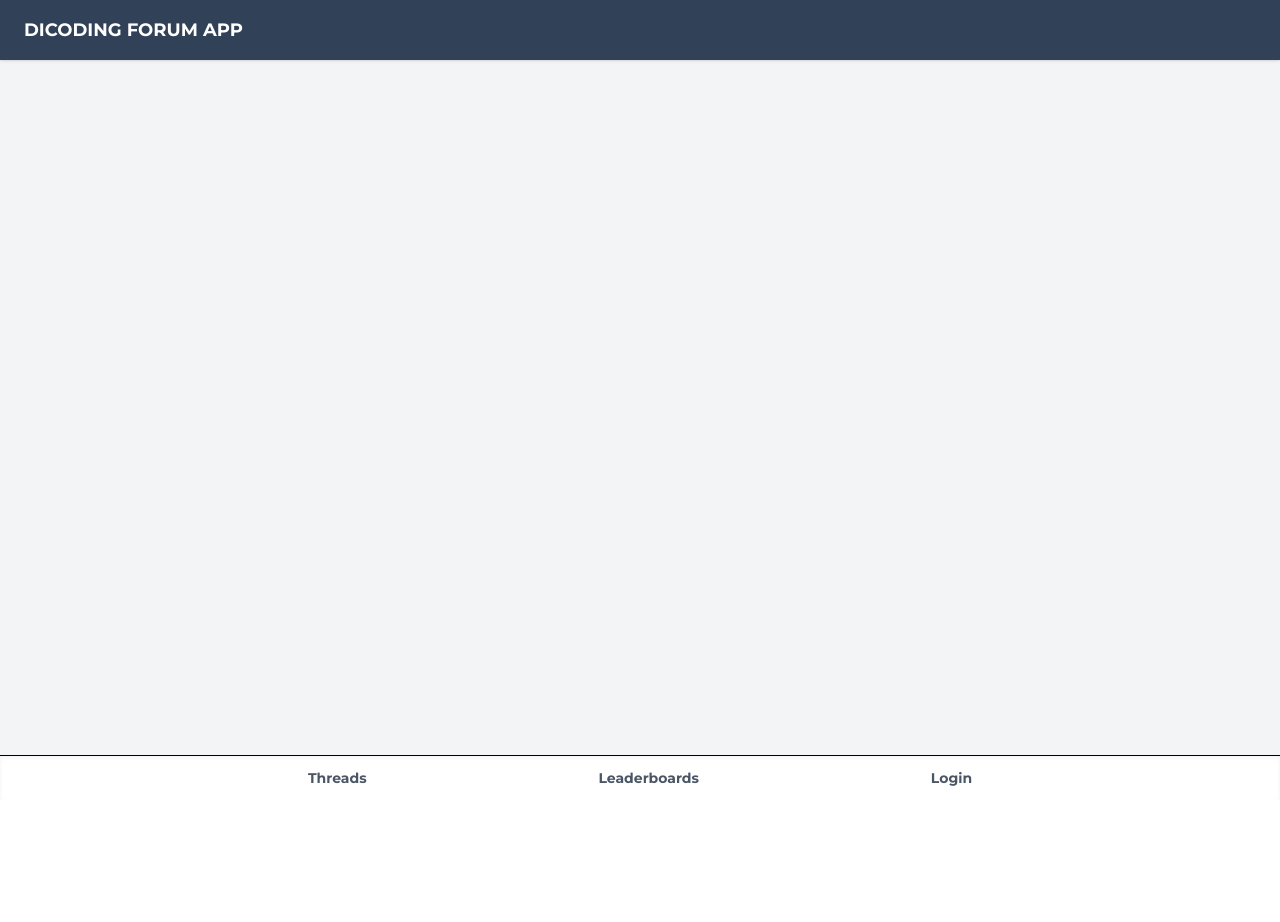
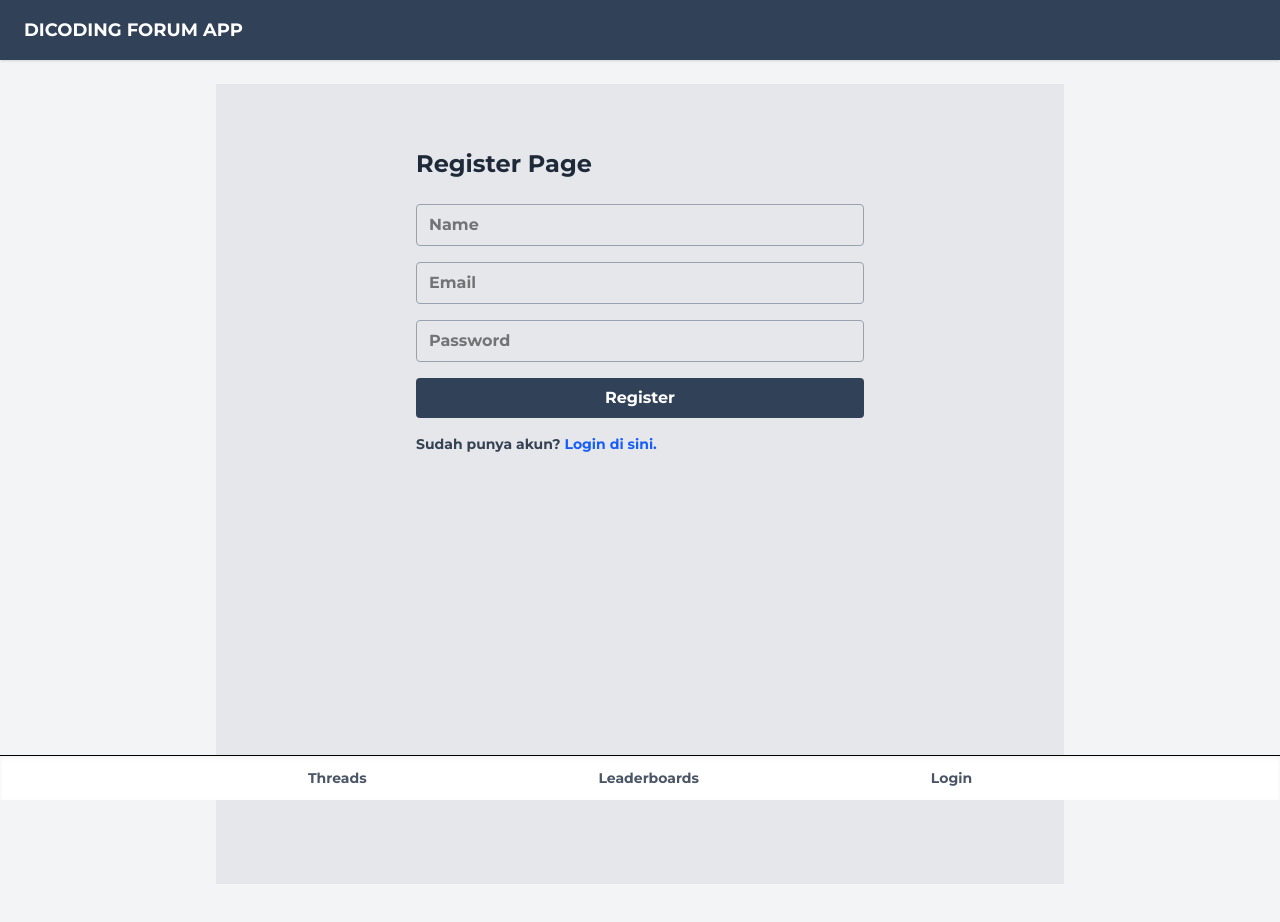
Before and after one commit to ZDHAN-Maker/-ThreadNews, a React (Vite) app: page /register in a window 1280 px wide. Shown: the top 922 px of the page. Before the commit the page ends 800 px from the top, so only its background shows below. Built offline with nearby package versions, Linux system fonts and the light colour scheme; a web font is replaced by a local one.

Commit message:
memperbaiki auth

```diff
--- a/src/App.jsx
+++ b/src/App.jsx
@@ -2,6 +2,7 @@ import { Routes, Route } from 'react-router-dom';
 import AppLayout from './components/AppLayout';
 import HomePage from './pages/HomePage';
 import LeaderboardPage from './pages/LeaderboardPage';
+import RegisterPage from './pages/RegisterPage';
 import LoginPage from './pages/LoginPage';
 
 function App() {
@@ -11,6 +12,7 @@ function App() {
         <Route path="/" element={<HomePage />} />
         <Route path="/leaderboards" element={<LeaderboardPage />} />
         <Route path="/login" element={<LoginPage />} />
+        <Route path="/register" element={<RegisterPage />} />
       </Routes>
     </AppLayout>
   );
--- a/src/features/auth/authThunk.js
+++ b/src/features/auth/authThunk.js
@@ -1,9 +1,11 @@
-import api from '../../services/api';
-import { setLoading, setToken, setUser, setError } from './authSlice';
-import { logout } from './authSlice';
+import api from "../../services/api";
+import { setLoading, setToken, setUser, setError } from "./authSlice";
+import { logout } from "./authSlice";
 
 export const registerUser = (payload) => async (dispatch) => {
   dispatch(setLoading(true));
+  dispatch(setError(null));
+
   try {
     await api.register(payload);
   } catch (error) {
@@ -14,11 +16,23 @@ export const registerUser = (payload) => async (dispatch) => {
   }
 };
 
-export const loginUser = ({ email, password }) => async (dispatch) => {
+export const loginUser =
+  ({ email, password }) =>
+  async (dispatch) => {
     dispatch(setLoading(true));
+    dispatch(setError(null));
+
     try {
-    const { token } = await api.login({ email, password });
-    localStorage.setItem('token', token);
+      const response = await api.login({ email, password });
+
+      // Ambil accessToken dari response API
+      const token = response.data?.data?.accessToken;
+
+      if (!token) {
+        throw new Error("Token tidak ditemukan");
+      }
+
+      localStorage.setItem("token", token);
       dispatch(setToken(token));
 
       const user = await api.getOwnProfile(token);
--- a/src/pages/LoginPage.jsx
+++ b/src/pages/LoginPage.jsx
@@ -1,6 +1,6 @@
 import { useState } from 'react';
 import { useDispatch, useSelector } from 'react-redux';
-import { useNavigate } from 'react-router-dom';
+import { useNavigate, Link } from 'react-router-dom';
 import { loginUser } from '../features/auth/authThunk';
 
 function LoginPage() {
@@ -22,16 +22,27 @@ function LoginPage() {
   };
 
   return (
-    <div>
-      <h2>Login</h2>
+    <div className="min-h-screen bg-gray-200 flex items-start justify-center pt-16">
+      <div className="w-full max-w-md">
 
-      {error && <p>{error}</p>}
-      {isLoading && <p>Loading...</p>}
+        <h2 className="text-2xl font-semibold mb-6 text-gray-800">
+          Login
+        </h2>
 
-      <form onSubmit={handleSubmit}>
+        {error && (
+          <p className="text-red-500 text-sm mb-3">{error}</p>
+        )}
+
+        {isLoading && (
+          <p className="text-gray-500 text-sm mb-3">Loading...</p>
+        )}
+
+        <form onSubmit={handleSubmit} className="space-y-4">
+
           <input
             type="email"
             placeholder="Email"
+            className="w-full px-3 py-2 border border-gray-400 rounded-sm focus:outline-none focus:ring-1 focus:ring-slate-600"
             value={email}
             onChange={(e) => setEmail(e.target.value)}
             required
@@ -40,15 +51,33 @@ function LoginPage() {
           <input
             type="password"
             placeholder="Password"
+            className="w-full px-3 py-2 border border-gray-400 rounded-sm focus:outline-none focus:ring-1 focus:ring-slate-600"
             value={password}
             onChange={(e) => setPassword(e.target.value)}
             required
           />
 
-        <button type="submit" disabled={isLoading}>
+          <button
+            type="submit"
+            disabled={isLoading}
+            className="w-full bg-slate-700 text-white py-2 rounded-sm hover:bg-slate-800 transition"
+          >
             Login
           </button>
+
         </form>
+
+        <p className="mt-4 text-sm text-gray-700">
+          Belum punya akun?{' '}
+          <Link
+            to="/register"
+            className="text-blue-600 hover:underline"
+          >
+            Daftar di sini.
+          </Link>
+        </p>
+
+      </div>
     </div>
   );
 }
--- a/src/pages/RegisterPage.jsx
+++ b/src/pages/RegisterPage.jsx
@@ -1,6 +1,6 @@
 import { useState } from 'react';
 import { useDispatch, useSelector } from 'react-redux';
-import { useNavigate } from 'react-router-dom';
+import { useNavigate, Link } from 'react-router-dom';
 import { registerUser } from '../features/auth/authThunk';
 
 function RegisterPage() {
@@ -23,16 +23,27 @@ function RegisterPage() {
   };
 
   return (
-    <div>
-      <h2>Register</h2>
+    <div className="min-h-screen bg-gray-200 flex items-start justify-center pt-16">
+      <div className="w-full max-w-md">
 
-      {error && <p>{error}</p>}
-      {isLoading && <p>Loading...</p>}
+        <h2 className="text-2xl font-semibold mb-6 text-gray-800">
+          Register Page
+        </h2>
 
-      <form onSubmit={handleSubmit}>
+        {error && (
+          <p className="text-red-500 text-sm mb-3">{error}</p>
+        )}
+
+        {isLoading && (
+          <p className="text-gray-500 text-sm mb-3">Loading...</p>
+        )}
+
+        <form onSubmit={handleSubmit} className="space-y-4">
+
           <input
             type="text"
-          placeholder="Nama"
+            placeholder="Name"
+            className="w-full px-3 py-2 border border-gray-400 rounded-sm focus:outline-none focus:ring-1 focus:ring-slate-600"
             value={name}
             onChange={(e) => setName(e.target.value)}
             required
@@ -41,6 +52,7 @@ function RegisterPage() {
           <input
             type="email"
             placeholder="Email"
+            className="w-full px-3 py-2 border border-gray-400 rounded-sm focus:outline-none focus:ring-1 focus:ring-slate-600"
             value={email}
             onChange={(e) => setEmail(e.target.value)}
             required
@@ -49,15 +61,33 @@ function RegisterPage() {
           <input
             type="password"
             placeholder="Password"
+            className="w-full px-3 py-2 border border-gray-400 rounded-sm focus:outline-none focus:ring-1 focus:ring-slate-600"
             value={password}
             onChange={(e) => setPassword(e.target.value)}
             required
           />
 
-        <button type="submit" disabled={isLoading}>
+          <button
+            type="submit"
+            disabled={isLoading}
+            className="w-full bg-slate-700 text-white py-2 rounded-sm hover:bg-slate-800 transition"
+          >
             Register
           </button>
+
         </form>
+
+        <p className="mt-4 text-sm text-gray-700">
+          Sudah punya akun?{' '}
+          <Link
+            to="/login"
+            className="text-blue-600 hover:underline"
+          >
+            Login di sini.
+          </Link>
+        </p>
+
+      </div>
     </div>
   );
 }
```
Lines whose indentation alone changed are shown as unchanged.
